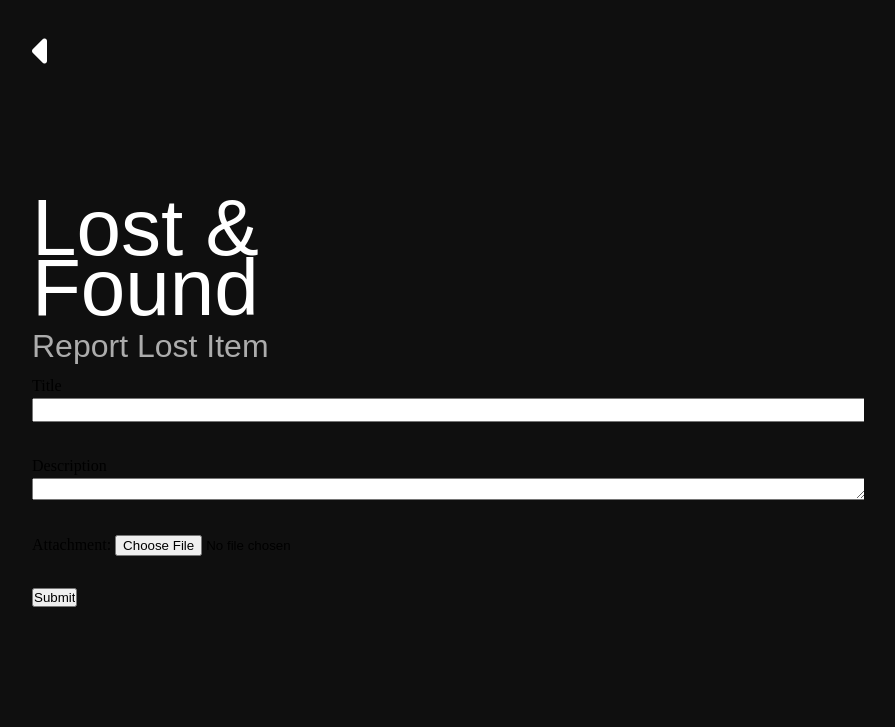
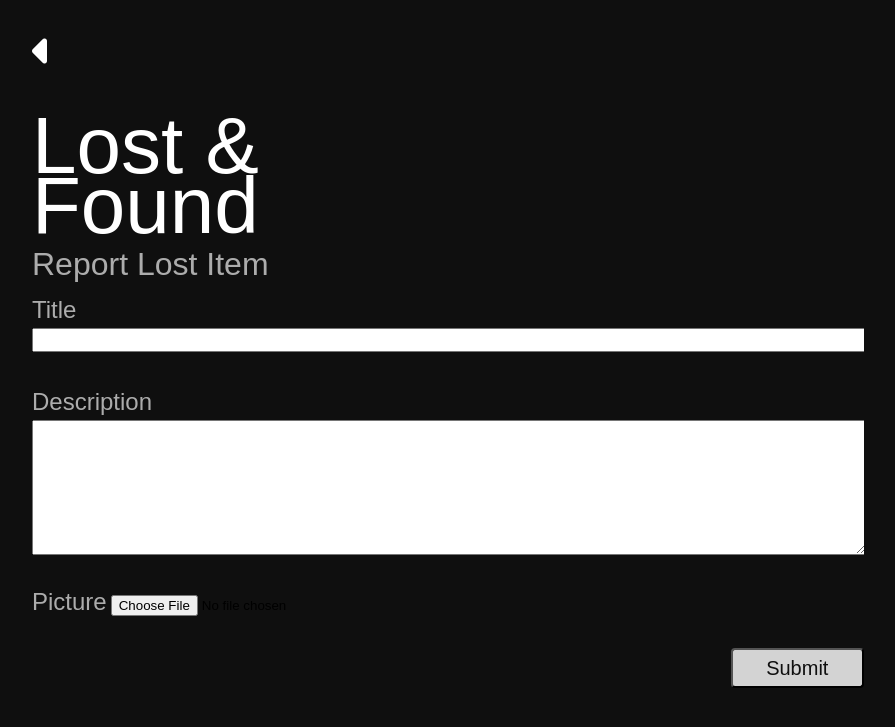
Before and after one commit to CLOEI/lost-and-found, a Flask app: page /report in a window 1280 px wide. Shown: the top 727 px of the page, without its empty margins (192-1087 px from the left). Run offline with Flask 3, Linux system fonts and the light colour scheme; data that the repository does not hold is empty; parts of the project's set-up code (start-up, migrations or seed data) failed here and were passed over; some libraries are stand-ins or nearby versions; some web fonts are replaced.

Commit message:
ya gitulah

```diff
--- a/api/static/css/index.css
+++ b/api/static/css/index.css
@@ -26,7 +26,8 @@ body h2 {
   font-family: "Tilt Warp", sans-serif;
   font-size: 2em;
 }
-body h3 {
+body h3,
+form label {
   color: #acacac;
   font-family: "Tilt Warp", sans-serif;
   font-size: 1.5em;
@@ -103,6 +104,17 @@ body a {
   height: 100%;
 }
 
+.scroll-container {
+  overflow: scroll;
+  height: 100%;
+  width: 100%;
+  -ms-overflow-style: none;
+  scrollbar-width: none;
+}
+.scroll-container::-webkit-scrollbar {
+  display: none;
+}
+
 /* special styles for specific elements */
 .title {
   line-height: 0.75em;
@@ -174,6 +186,10 @@ form .inputfield {
   width: 100%;
 }
 
+.inputfield.resizable {
+  min-height: 10em;
+}
+
 .inputfield:hover {
   cursor: text;
 }
--- a/api/templates/report.html
+++ b/api/templates/report.html
@@ -38,12 +38,17 @@
       ><br /><br />
     </div>
     <div class="userinput">
-      <label for="attachment">Attachment:</label>
+      <label for="attachment">Picture</label>
       <input type="file" id="attachment" name="attachment" /><br /><br />
     </div>
-    <div class="userinput">
-      <input type="submit" value="Submit" />
+    <div class="userinput flex-container flex-nogrow flex-col f-align-end">
+      <button
+        type="submit"
+        class="button"
+        style="width: 12ch; line-height: 1.25em"
+      >
+        Submit
+      </button>
     </div>
-  </form>
 </div>
 {% endblock %}
```
Also changed, not shown: api/templates/listing.html (+20 -30 lines).
